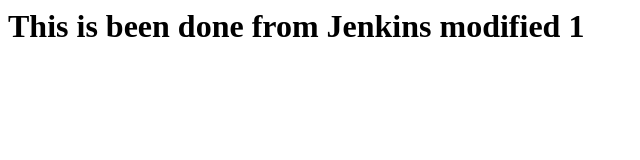
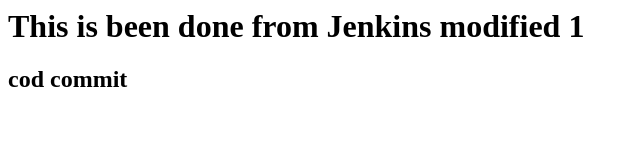
Before and after one commit to devopswithcloud/devopsb3httpd, a plain HTML site: page index.html in a window 1280 px wide. Shown: the whole page, without its empty margins (0-640 px from the left). Drawn offline with Linux system fonts and the light colour scheme.

Commit message:
Update index.html

```diff
--- a/index.html
+++ b/index.html
@@ -1 +1,2 @@
 <h1> This is been done from Jenkins modified 1</h1>
+<h2> cod commit </h2>
```
